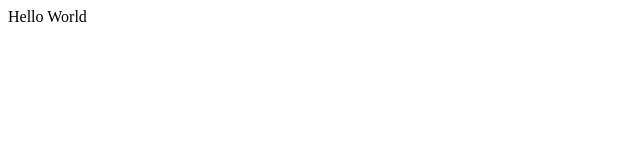
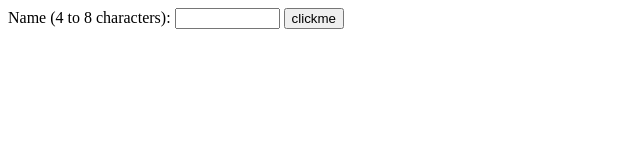
Before and after one commit to StefanMaron/BC-API-Url-Generator, a plain HTML site: page index.html in a window 1280 px wide. Shown: the whole page, without its empty margins (0-640 px from the left). Drawn offline with Linux system fonts and the light colour scheme.

Commit message:
Update index.html

```diff
--- a/index.html
+++ b/index.html
@@ -1,9 +1,17 @@
 <!DOCTYPE html>
 <html>
     <head>
-        <!-- head definitions go here -->
+<script type = "text/javascript">
+  function generate (){
+alert(document.getElementById('name').value)
+}
+  </script>
     </head>
     <body>
-        Hello World
+       <label for="name">Name (4 to 8 characters):</label>
+
+      <input type="text" id="name" name="name" required
+             minlength="4" maxlength="8" size="10">
+      <input id="clickMe" type="button" value="clickme" onclick="generate();" />
     </body>
 </html>
```
